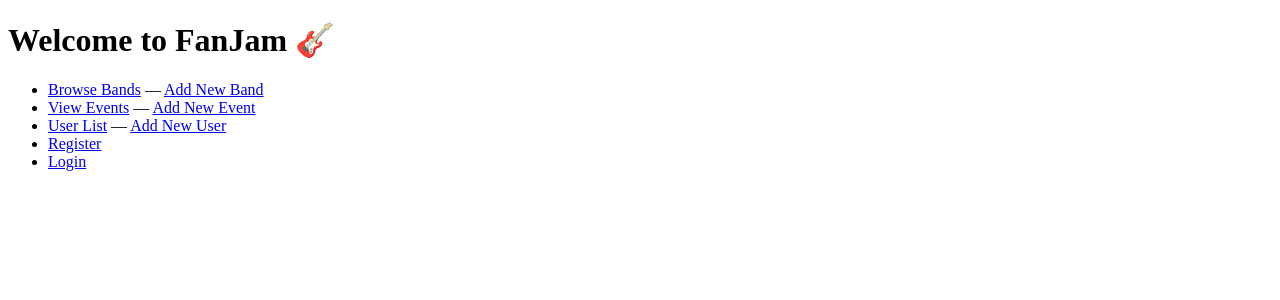
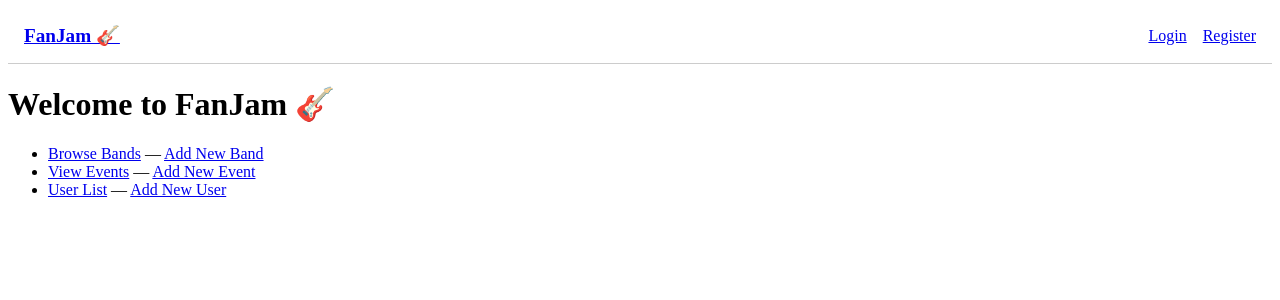
Before and after one commit to idelija92/fanjam, a React (Create React App) app in the folder frontend/: page / in a window 1280 px wide. Shown: the top 300 px of the page. Built offline with nearby package versions, Linux system fonts and the light colour scheme.

Commit message:
Login/Register moved to the Header component, redirected to home after successful login

```diff
--- a/frontend/src/App.js
+++ b/frontend/src/App.js
@@ -2,7 +2,7 @@ import React from 'react';
 import { BrowserRouter as Router, Routes, Route } from 'react-router-dom';
 import { ToastContainer } from 'react-toastify';
 import 'react-toastify/dist/ReactToastify.css';
-
+import Header from './components/Header';
 import Home from './pages/Home';
 import Bands from './pages/Bands';
 import Events from './pages/Events';
@@ -23,6 +23,7 @@ function App() {
   return (
     <AuthProvider>
       <Router>
+        <Header />
         <Routes>
           <Route path="/" element={<Home />} />
           <Route path="/bands" element={<Bands />} />
--- /dev/null
+++ b/frontend/src/components/Header.js
@@ -0,0 +1,45 @@
+import React from 'react';
+import { Link } from 'react-router-dom';
+import { AuthContext } from '../context/AuthContext';
+
+const Header = () => {
+  const auth = React.useContext(AuthContext);
+
+  return (
+    <header style={{ padding: '1rem', borderBottom: '1px solid #ccc' }}>
+      <nav style={{ display: 'flex', justifyContent: 'space-between', alignItems: 'center' }}>
+        <Link to="/" style={{ fontWeight: 'bold', fontSize: '1.2rem' }}>
+          FanJam 🎸
+        </Link>
+
+        <div>
+          {auth && auth.isAuthenticated ? (
+            <>
+              <span style={{ marginRight: '1rem' }}>
+                Logged in as: <strong>{getUsernameFromToken(auth.token)}</strong>
+              </span>
+              <button onClick={auth.logout}>Logout</button>
+            </>
+          ) : (
+            <>
+              <Link to="/login" style={{ marginRight: '1rem' }}>Login</Link>
+              <Link to="/register">Register</Link>
+            </>
+          )}
+        </div>
+      </nav>
+    </header>
+  );
+};
+
+function getUsernameFromToken(token) {
+    if (!token) return 'Unknown';
+    try {
+      const payload = JSON.parse(atob(token.split('.')[1]));
+      return payload.username || 'Unknown';
+    } catch (e) {
+      return 'Unknown';
+    }
+  }
+
+export default Header;
--- a/frontend/src/pages/Home.js
+++ b/frontend/src/pages/Home.js
@@ -9,8 +9,6 @@ const Home = () => {
         <li><Link to="/bands">Browse Bands</Link> — <Link to="/bands/create">Add New Band</Link></li>
         <li><Link to="/events">View Events</Link> — <Link to="/events/create">Add New Event</Link></li>
         <li><Link to="/users">User List</Link> — <Link to="/users/create">Add New User</Link></li>
-        <li><Link to="/register">Register</Link></li>
-        <li><Link to="/login">Login</Link></li>
       </ul>
     </div>
   );
```
Also changed, not shown: 4 other files (tests, documents, lock files or other folders).
